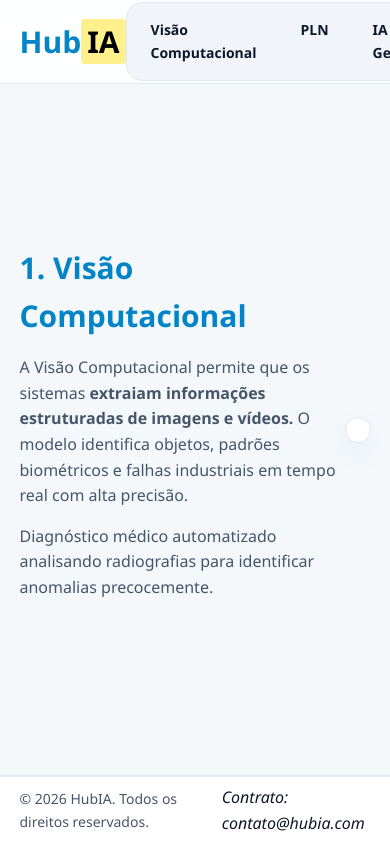
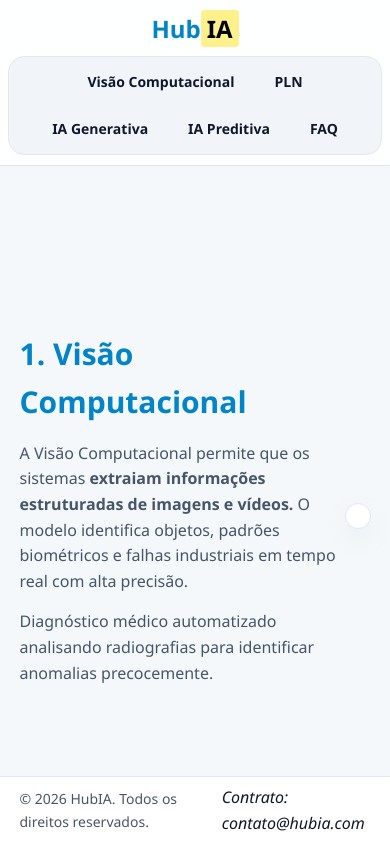
Before and after one commit to ThiagoHenrique67/DISPLAY, a website: page hub-ia/index2.html in a window 390 px wide. Shown: the top 844 px of the page. Drawn offline with Linux system fonts and the light colour scheme; grey boxes are pictures that could not be loaded.

Commit message:
add: ajustes no responsive

```diff
--- a/hub-ia/css/responsive.css
+++ b/hub-ia/css/responsive.css
@@ -1,6 +1,39 @@
 /* Smartphones Pequenos */
 @media (max-width: 500px){
+    body{
+        padding-top: 170px;
+        padding-bottom: 60px;
+    }
 
+    .header{
+        height: auto;
+        padding: 10px 8px;
+        flex-direction: column;
+        gap: 8px;
+    }
+
+    .header__title{
+        font-size: 2.4rem;
+
+    }
+
+    .nav__list{
+        width: 100%;
+        display: flex;
+        flex-wrap: wrap;
+        justify-content: center;
+        gap: 4px;
+        padding: 4px;
+
+    }
+
+    .nav__item{
+
+    }
+
+    .nav__link{
+
+    }
 }
 
 /* Smartphones Médios */
```
